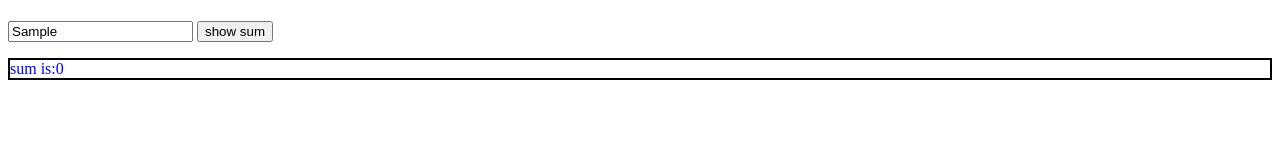
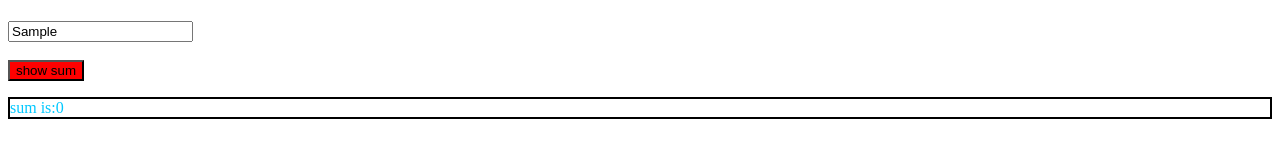
Before and after one commit to imshrey-2005/Assignment_Zignuts, a plain HTML site: page index.html in a window 1280 px wide. Both pictures are taken after typing "Sample" into the empty fields and a click on the button "show sum". Drawn offline with Linux system fonts and the light colour scheme.

Commit message:
debugged

```diff
--- a/index.html
+++ b/index.html
@@ -17,7 +17,8 @@
 
     <h1 id="demo"></h1>
     <form method="POST" id="myform">
-        <input type="text" id="inputf">
+        <input type="text" id="inputf"><br><br>
+
         <button class="sum" type="submit">show sum</button>
     </form>
 
--- a/script.js
+++ b/script.js
@@ -1,4 +1,5 @@
 let form=document.getElementById("myform").addEventListener('submit',(event)=>{
+
     event.preventDefault();
     let value=document.getElementById("inputf").value;
     let reg=/\d/g;
@@ -6,7 +7,8 @@ let form=document.getElementById("myform").addEventListener('submit',(event)=>{
     let result=value.match(reg);
     console.log(result)
     for (x in result){
-        sum += x;
+        console.log(x)
+        sum += Number(result[x]);
     }
     let element = document.createElement('p');
     element.id='par'
--- a/styles.css
+++ b/styles.css
@@ -1,4 +1,7 @@
 p{
-    color: blue;
+    color: rgb(0, 200, 255);
     border: 2px solid black;
 }
+button{
+    background-color: red;
+}
```
